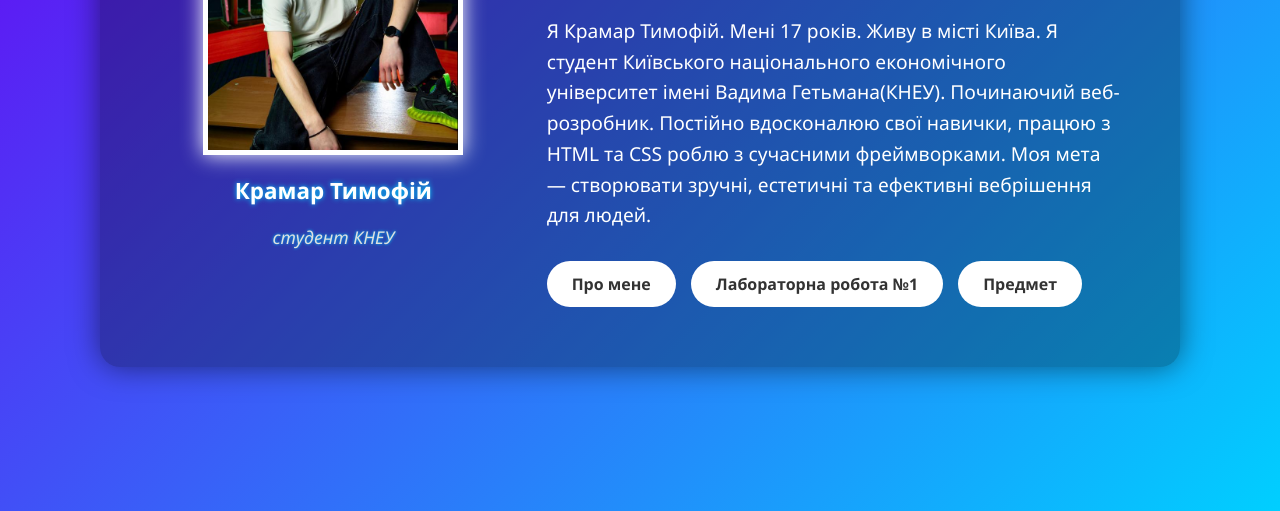
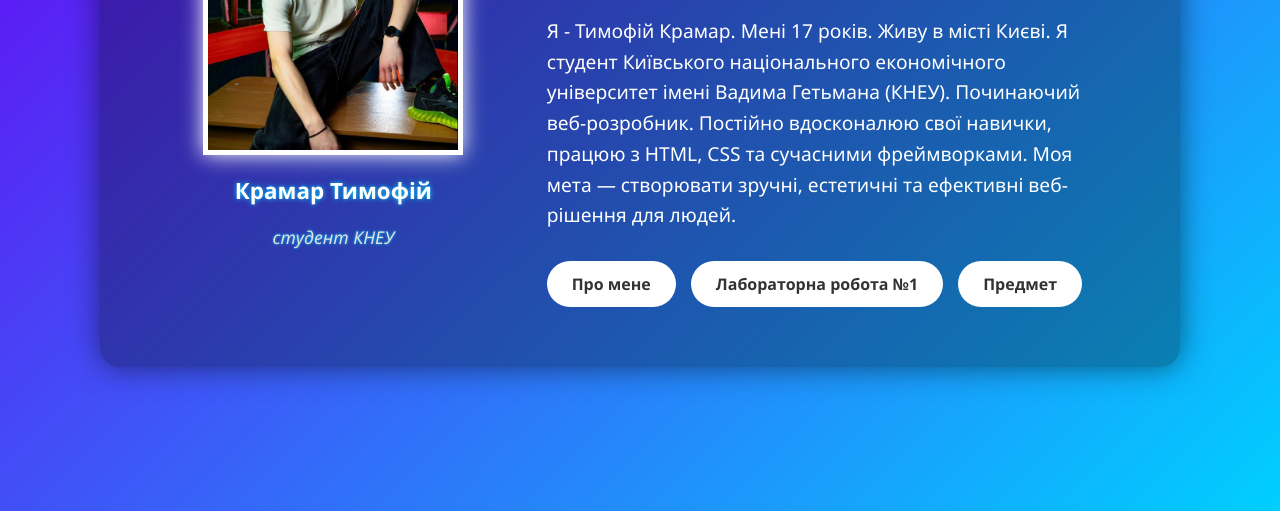
Before and after one commit to JAYFlow24/Lab_-1, a plain HTML site: page index.html in a window 1280 px wide. Shown: the part 289-800 px from the top of the page. Drawn offline with Linux system fonts and the light colour scheme.

Commit message:
Update index.html

```diff
--- a/index.html
+++ b/index.html
@@ -118,13 +118,13 @@
     <div class="info">
       <h1>Автобіографія</h1>
       <p>
-             Я Крамар Тимофій. Мені 17 років. Живу в місті Київа.
+             Я - Тимофій Крамар. Мені 17 років. Живу в місті Києві.
 
-             Я студент Київського національного економічного університет імені Вадима Гетьмана(КНЕУ).
+             Я студент Київського національного економічного університет імені Вадима Гетьмана (КНЕУ).
 
-             Починаючий веб-розробник. Постійно вдосконалюю свої навички, працюю з HTML та CSS роблю з сучасними фреймворками.
+             Починаючий веб-розробник. Постійно вдосконалюю свої навички, працюю з HTML, CSS та сучасними фреймворками.
 
-             Моя мета — створювати зручні, естетичні та ефективні вебрішення для людей.
+             Моя мета — створювати зручні, естетичні та ефективні веб-рішення для людей.
       </p>
       <div class="buttons">
         <a href="index.html">Про мене</a>
```
